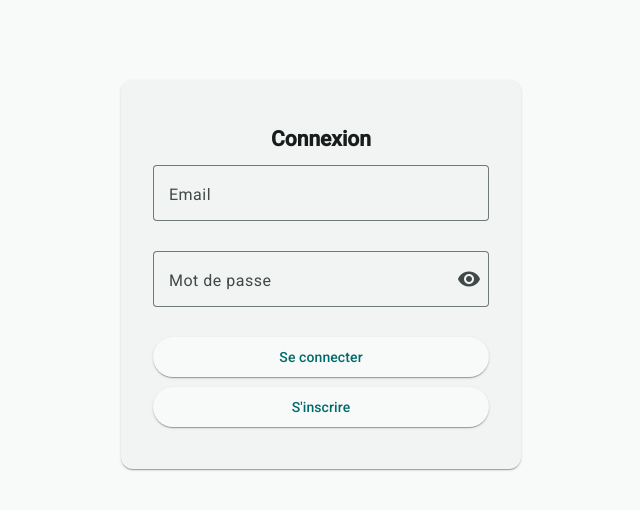
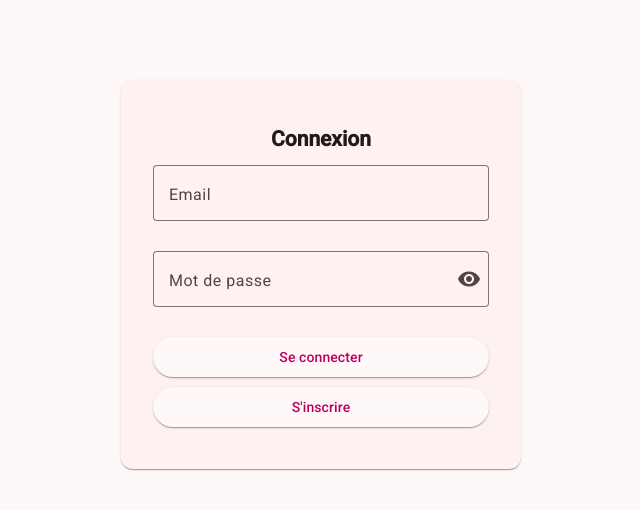
Before and after one commit to GabrielBolduc/Projet_Final_H26, an Angular app in the folder Angular/: page / in a window 1280 px wide. Shown: the top 510 px of the page, without its empty margins (319-959 px from the left). Built offline with nearby package versions, Linux system fonts and the light colour scheme.

Commit message:
rose-palette (material-theme.scss)

```diff
--- a/Angular/src/material-theme.scss
+++ b/Angular/src/material-theme.scss
@@ -10,7 +10,7 @@ html {
   height: 100%;
   @include mat.theme((
     color: (
-      primary: mat.$cyan-palette,
+      primary: mat.$rose-palette,
       tertiary: mat.$orange-palette,
     ),
     typography: Roboto,
```
